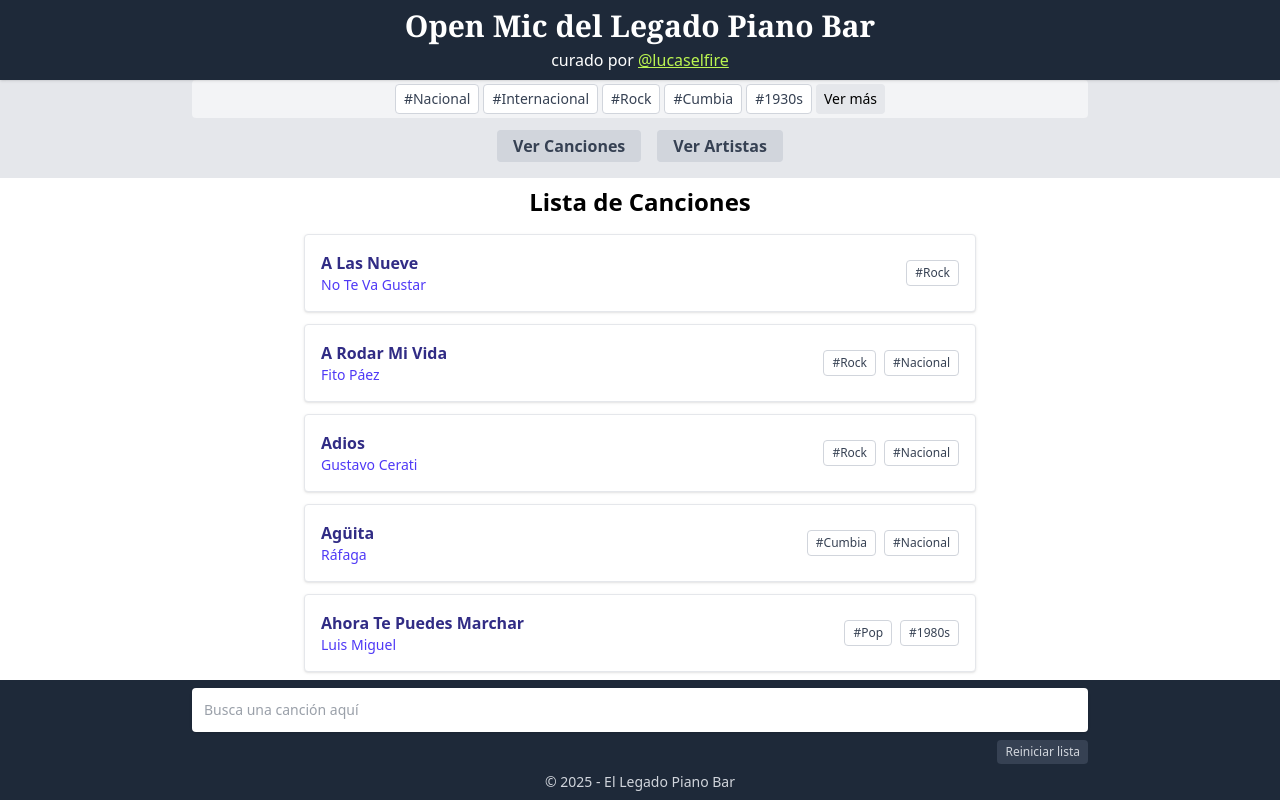
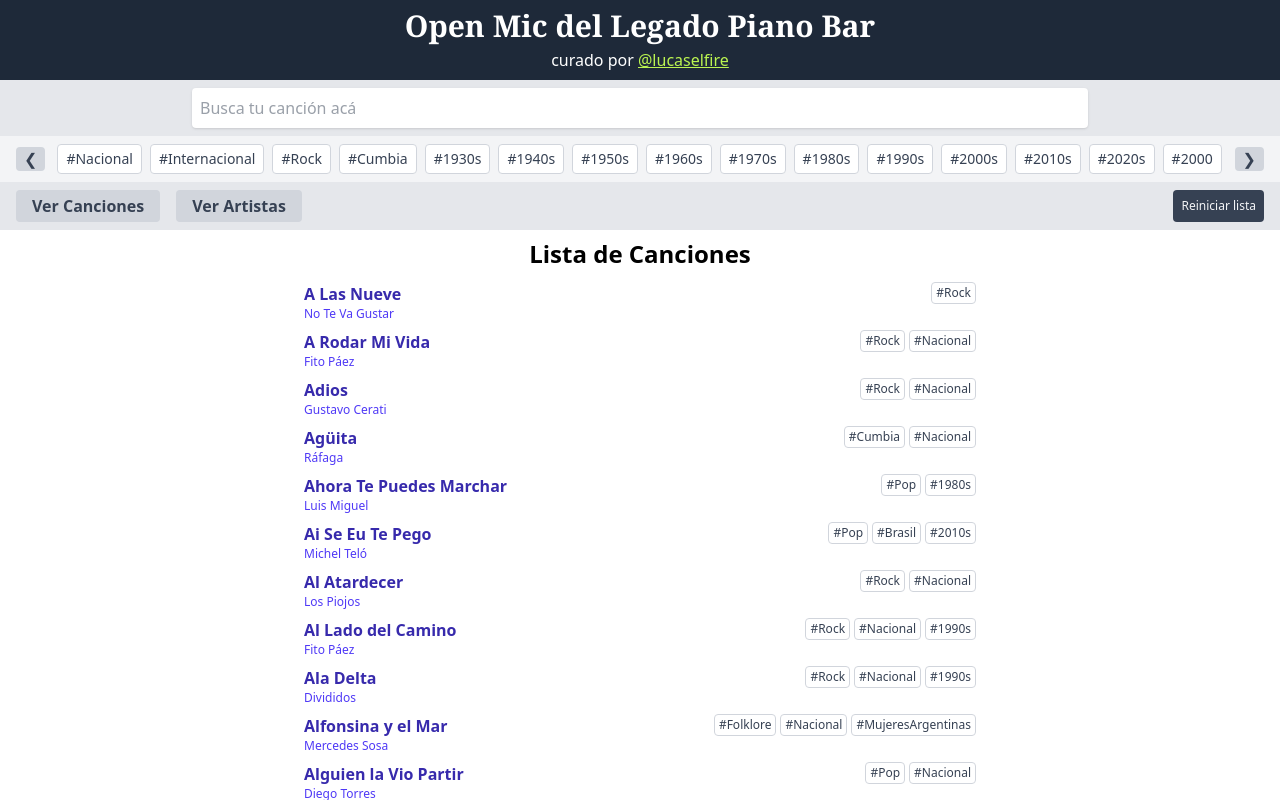
Before and after one commit to guilkuo/open-mic-legado-pianobar, a React (Vite) app: page / in a window 1280 px wide. Built offline with nearby package versions, Linux system fonts and the light colour scheme.

Commit message:
nueva version v3

```diff
--- a/src/componentes/SongCatalog.jsx
+++ b/src/componentes/SongCatalog.jsx
@@ -1,9 +1,4 @@
-import { useState, useMemo } from "react";
-
-//////////////////////////////////////////////////////////
-// Sólo movemos el input de búsqueda y el botón Reiniciar
-// al footer (sticky bottom). Resto igual.
-//////////////////////////////////////////////////////////
+import { useState, useEffect, useMemo, useRef } from "react";
 
 // Canciones con duplicados (los removemos)
 const rawSongs = [
@@ -1389,8 +1384,7 @@ const rawSongs = [
   { title: "Hoy", artist: "Gloria Estefan", tags: ["#Pop", "#Internacional", "#2000s"], lyricsUrl: "https://www.letras.com/gloria-estefan/461605/" },
   { title: "La Vida es un Carnaval", artist: "Celia Cruz", tags: ["#Salsa", "#Internacional", "#1990s"], lyricsUrl: "https://www.letras.com/celia-cruz/45950/" },
   { title: "Vos Sabés", artist: "Los Fabulosos Cadillacs", tags: ["#Ska", "#Nacional"], lyricsUrl: "https://www.letras.com/los-fabulosos-cadillacs/vos-sabes/" },
-  { title: "Un Beso y Una Flor", artist: "Nino Bravo", tags: ["#Pop", "#Internacional", "#1970s"], lyricsUrl: "https://www.letras.com/nino-bravo/662791/" }
-];
+  { title: "Un Beso y Una Flor", artist: "Nino Bravo", tags: ["#Pop", "#Internacional", "#1970s"], lyricsUrl: "https://www.letras.com/nino-bravo/662791/" }];
 
 function deduplicateSongs(arr) {
   const seen = new Set();
@@ -1409,7 +1403,7 @@ export default function SongCatalog() {
   // Textos en español
   const tituloPrincipal = "Open Mic del Legado Piano Bar";
   const subtituloCurado = "curado por";
-  const placeholderSearch = "Busca una canción aquí";
+  const placeholderSearch = "Busca tu canción acá";
   const textoNoResults = "Resultados de la búsqueda";
   const textoListaArtistas = "Lista de Artistas";
   const textoListaCanciones = "Lista de Canciones";
@@ -1424,8 +1418,11 @@ export default function SongCatalog() {
   const [view, setView] = useState("songs");
   const [artistFilter, setArtistFilter] = useState(null);
 
-  // Para la sección de “Ver más” en tags
-  const [showAllTags, setShowAllTags] = useState(false);
+  // Eliminamos "ver más" y "ver menos" en los tags – lo sustituimos por un carousel scrolleable
+  // (But if you want to keep them, you can combine approaches.)
+
+  // Botón "Volver arriba"
+  const [showBackToTop, setShowBackToTop] = useState(false);
 
   const songs = useMemo(() => deduplicateSongs(rawSongs), []);
 
@@ -1441,6 +1438,7 @@ export default function SongCatalog() {
     [songs]
   );
 
+  // Para manejar la "historia" (undo)
   function pushHistory() {
     setHistory((h) => [
       ...h,
@@ -1452,7 +1450,6 @@ export default function SongCatalog() {
       },
     ]);
   }
-
   function undo() {
     if (history.length > 0) {
       const last = history[history.length - 1];
@@ -1464,34 +1461,27 @@ export default function SongCatalog() {
     }
   }
 
-  // Reordenar las tags (mismo que antes).
+  // Reordenar las tags, priorizando #Nacional, #Internacional, etc.
   function tagPriority(tag) {
     const label = tag.replace("#", "");
     if (label === "Nacional") return "1";
     if (label === "Internacional") return "2";
     if (label === "Rock") return "3";
     if (label === "Cumbia") return "4";
-    const decadeMatch = label.match(/^\d{4}s$/);
+    const decadeMatch = label.match(/^(\d{4})s$/);
     if (decadeMatch) {
-      const decadeVal = parseInt(label, 10);
-      return "5_" + decadeVal;
+      return "5_" + decadeMatch[1];
     }
     return "6_" + label;
   }
 
   const sortedTags = useMemo(() => {
     return allTags.slice().sort((a, b) => {
-      const priA = tagPriority(a);
-      const priB = tagPriority(b);
-      if (priA < priB) return -1;
-      if (priA > priB) return 1;
-      return 0;
+      const pa = tagPriority(a);
+      const pb = tagPriority(b);
+      return pa.localeCompare(pb);
     });
   }, [allTags]);
-
-  // Se muestran ~5 en la primera vista
-  const canShowMore = sortedTags.length > 5;
-  const displayedTags = showAllTags ? sortedTags : sortedTags.slice(0, 5);
 
   // Reordenar la lista de artistas priorizando la cantidad de canciones.
   const filteredArtists = useMemo(() => {
@@ -1511,6 +1501,7 @@ export default function SongCatalog() {
     });
   }, [allArtists, selectedTag, songs]);
 
+  // Filtrar por search
   const isSearching = globalSearch.trim() !== "";
   const searchResults = useMemo(() => {
     const term = globalSearch.toLowerCase();
@@ -1524,6 +1515,7 @@ export default function SongCatalog() {
       .sort((a, b) => a.title.localeCompare(b.title));
   }, [songs, globalSearch]);
 
+  // Filtrado final de songs
   const filteredSongs = useMemo(() => {
     return songs
       .filter((s) => (!selectedTag ? true : s.tags.includes(selectedTag)))
@@ -1531,12 +1523,31 @@ export default function SongCatalog() {
       .sort((a, b) => a.title.localeCompare(b.title));
   }, [songs, selectedTag, artistFilter]);
 
+  // Mover scroll top
+  function handleGoTop() {
+    window.scrollTo({ top: 0, behavior: "smooth" });
+  }
+
+  // Detectar cuando scrolled
+  useEffect(() => {
+    function handleScroll() {
+      const scrolled = window.scrollY;
+      if (scrolled > 300) {
+        setShowBackToTop(true);
+      } else {
+        setShowBackToTop(false);
+      }
+    }
+    window.addEventListener("scroll", handleScroll);
+    return () => window.removeEventListener("scroll", handleScroll);
+  }, []);
+
+  // Funciones de UI
   function handleSearchFocus() {
     pushHistory();
     setSelectedTag(null);
     setArtistFilter(null);
   }
-
   function showArtists() {
     pushHistory();
     setView("artists");
@@ -1549,7 +1560,6 @@ export default function SongCatalog() {
     setSelectedTag(null);
     setArtistFilter(null);
   }
-
   function handleArtistClick(artist) {
     pushHistory();
     setArtistFilter(artist);
@@ -1557,7 +1567,6 @@ export default function SongCatalog() {
     setSelectedTag(null);
     setGlobalSearch("");
   }
-
   function handleSongArtistClick(artist) {
     pushHistory();
     setArtistFilter(artist);
@@ -1565,11 +1574,9 @@ export default function SongCatalog() {
     setSelectedTag(null);
     setGlobalSearch("");
   }
-
   function handleSongTitleClick() {
     // sin increment
   }
-
   function handleSongTagClick(tag) {
     pushHistory();
     setGlobalSearch("");
@@ -1577,6 +1584,7 @@ export default function SongCatalog() {
     setSelectedTag((prev) => (prev === tag ? null : tag));
   }
 
+  // Render principal
   let content;
   if (isSearching) {
     content = (
@@ -1605,10 +1613,24 @@ export default function SongCatalog() {
     );
   }
 
+  // Carousel de tags => container con scroll horizontal
+  const tagContainerRef = useRef(null);
+
+  function scrollTagsLeft() {
+    if (tagContainerRef.current) {
+      tagContainerRef.current.scrollBy({ left: -100, behavior: "smooth" });
+    }
+  }
+  function scrollTagsRight() {
+    if (tagContainerRef.current) {
+      tagContainerRef.current.scrollBy({ left: 100, behavior: "smooth" });
+    }
+  }
+
   return (
     <div className="h-screen flex flex-col overflow-hidden">
-      {/* Header sticky */}
-      <header className="sticky top-0 z-50 w-full py-2 px-2 text-center shadow bg-gray-800 text-white">
+      {/* Header (no sticky?), si lo deseas sticky top */}
+      <header className="w-full py-2 px-2 text-center shadow bg-gray-800 text-white">
         <h1 className="text-2xl md:text-3xl font-serif font-bold">
           {tituloPrincipal}
         </h1>
@@ -1625,22 +1647,43 @@ export default function SongCatalog() {
         </p>
       </header>
 
-      {/* Sección sticky con etiquetas + botones (pero NO el buscador) */}
-      <div className="sticky top-[3.2rem] z-40 bg-gray-200 w-full px-4">
-        {/* Sección de etiquetas */}
-        <div className="max-w-4xl mx-auto w-full mb-1 flex flex-wrap gap-1 justify-center bg-gray-100 p-1 rounded">
-          {displayedTags.map((tag, i) => {
+      {/* Buscador (debajo del header) */}
+      <div className="bg-gray-200 w-full px-4 py-2">
+        <div className="max-w-4xl mx-auto w-full bg-white p-2 rounded shadow-sm">
+          <input
+            type="text"
+            placeholder={placeholderSearch}
+            className="block w-full text-gray-700 bg-white focus:outline-none focus:ring-2 focus:ring-blue-500"
+            value={globalSearch}
+            onChange={(e) => setGlobalSearch(e.target.value)}
+            onFocus={handleSearchFocus}
+          />
+        </div>
+      </div>
+
+      {/* Sección de etiquetas estilo carrusel */}
+      <div className="bg-gray-100 px-4 py-2 flex items-center gap-2">
+        <button
+          className="px-2 bg-gray-300 text-gray-700 rounded hover:bg-gray-400"
+          onClick={scrollTagsLeft}
+        >
+          &#10094; {/* flecha izquierda */}
+        </button>
+        <div
+          ref={tagContainerRef}
+          className="flex-1 overflow-x-auto whitespace-nowrap scrollbar-hide"
+        >
+          {sortedTags.map((tag, idx) => {
             const isSelected = selectedTag === tag;
             const baseClass =
-              "text-sm font-medium px-2 py-1 rounded cursor-pointer transition border";
-            let bgClass =
-              " bg-white text-gray-700 border-gray-300 hover:bg-gray-50";
+              "inline-block text-sm font-medium mx-1 px-2 py-1 rounded cursor-pointer transition border";
+            let bgClass = " bg-white text-gray-700 border-gray-300 hover:bg-gray-50";
             if (isSelected) {
               bgClass = " bg-gray-300 text-gray-800 border-gray-300";
             }
             return (
               <span
-                key={i}
+                key={idx}
                 onClick={() => {
                   pushHistory();
                   setGlobalSearch("");
@@ -1653,28 +1696,17 @@ export default function SongCatalog() {
               </span>
             );
           })}
-          {/* Botón 'Ver más' si hay más de 5 tags, o 'Ver menos' si showAllTags === true */}
-          {canShowMore && (
-            !showAllTags ? (
+        </div>
         <button
-                className="text-sm px-2 py-1 rounded bg-gray-200 hover:bg-gray-300"
-                onClick={() => setShowAllTags(true)}
+          className="px-2 bg-gray-300 text-gray-700 rounded hover:bg-gray-400"
+          onClick={scrollTagsRight}
         >
-                Ver más
+          &#10095; {/* flecha derecha */}
         </button>
-            ) : (
-              <button
-                className="text-sm px-2 py-1 rounded bg-gray-200 hover:bg-gray-300"
-                onClick={() => setShowAllTags(false)}
-              >
-                Ver menos
-              </button>
-            )
-          )}
       </div>
 
       {/* Botones ver canciones / artistas */}
-        <div className="max-w-4xl mx-auto w-full mb-2 flex flex-wrap justify-center gap-4 p-2 bg-gray-200">
+      <div className="bg-gray-200 px-4 py-2 flex flex-wrap justify-center gap-4">
         <button
           onClick={() => {
             pushHistory();
@@ -1697,12 +1729,18 @@ export default function SongCatalog() {
         >
           {textoVerArtists}
         </button>
+        <button
+          className="px-2 py-1 ml-auto bg-gray-700 text-gray-100 text-xs rounded hover:bg-gray-600"
+          onClick={undo}
+        >
+          {textoReiniciar}
+        </button>
       </div>
-      </div>
-
-      {/* Contenido principal scrollable */}
-      <main className="flex-1 overflow-y-auto px-4 pb-2 pt-2">
+
+      {/* Contenido principal */}
+      <main className="flex-1 overflow-y-auto px-4 py-2 relative">
         {content}
+
         {selectedTag && (
           <div className="text-center mt-6">
             <button
@@ -1718,44 +1756,15 @@ export default function SongCatalog() {
         )}
       </main>
 
-      {/* Footer sticky, con el buscador y reiniciar */}
-      <footer className="sticky bottom-0 z-50 bg-gray-800 text-gray-200 w-full text-center text-sm flex flex-col items-center p-2 gap-2">
-        <div className="max-w-4xl w-full bg-white p-3 rounded shadow-sm">
-          <input
-            type="text"
-            placeholder={placeholderSearch}
-            className="block w-full text-gray-700 bg-white focus:outline-none focus:ring-2 focus:ring-blue-500"
-            value={globalSearch}
-            onChange={(e) => setGlobalSearch(e.target.value)}
-            onFocus={() => {
-              pushHistory();
-              setSelectedTag(null);
-              setArtistFilter(null);
-            }}
-          />
-        </div>
-
-        <div className="max-w-4xl w-full flex justify-end">
+      {/* Botón volver arriba, si scrolled */}
+      {showBackToTop && (
         <button
-            className="px-2 py-1 text-gray-300 bg-gray-700 rounded hover:bg-gray-600 text-xs"
-            onClick={() => {
-              if (history.length > 0) {
-                const last = history[history.length - 1];
-                setView(last.view);
-                setSelectedTag(last.selectedTag);
-                setGlobalSearch(last.globalSearch);
-                setArtistFilter(last.artistFilter);
-                setHistory((h) => h.slice(0, -1));
-              }
-            }}
+          className="fixed bottom-14 right-4 z-50 bg-blue-600 text-white px-3 py-2 rounded shadow-md hover:bg-blue-700"
+          onClick={handleGoTop}
         >
-            {textoReiniciar}
+          Volver Arriba
         </button>
-        </div>
-        <div className="text-gray-300">
-          &copy; 2025 - El Legado Piano Bar
-        </div>
-      </footer>
+      )}
     </div>
   );
 }
@@ -1763,8 +1772,8 @@ export default function SongCatalog() {
 function SearchResultsSection({ results, textoNoResults, onArtistClick, onSongClick }) {
   return (
     <div>
-      <h2 className="text-2xl font-bold mb-4 text-center">{textoNoResults}</h2>
-      <ul className="w-full max-w-2xl mx-auto space-y-3">
+      <h2 className="text-2xl font-bold mb-2 text-center">{textoNoResults}</h2>
+      <ul className="w-full max-w-2xl mx-auto">
         {results.map((song, idx) => (
           <SongItem
             key={idx}
@@ -1781,16 +1790,17 @@ function SearchResultsSection({ results, textoNoResults, onArtistClick, onSongCl
 function ArtistsSection({ artists, onArtistClick }) {
   return (
     <div className="flex flex-col items-center w-full">
-      <h2 className="text-2xl font-bold mb-4">Lista de Artistas</h2>
-      <ul className="w-full md:w-2/3 space-y-2">
+      <h2 className="text-2xl font-bold mb-2">Lista de Artistas</h2>
+      <ul className="w-full md:w-2/3">
         {artists.map((artist, index) => (
           <li
             key={index}
-            className="bg-white border border-gray-200 p-3 rounded shadow-sm hover:shadow-md transition"
+            // Eliminamos contenedores grandes, un simple border-b
+            className="text-sm text-gray-800 py-1 border-b border-gray-200"
           >
             <button
               onClick={() => onArtistClick(artist)}
-              className="text-lg font-medium text-indigo-800 hover:underline"
+              className="text-base font-medium text-indigo-800 hover:underline"
             >
               {artist}
             </button>
@@ -1804,8 +1814,9 @@ function ArtistsSection({ artists, onArtistClick }) {
 function SongsSection({ songs, onArtistClick, onSongClick, onTagClick }) {
   return (
     <div className="flex flex-col items-center w-full">
-      <h2 className="text-2xl font-bold mb-4">Lista de Canciones</h2>
-      <ul className="w-full max-w-2xl space-y-3">
+      <h2 className="text-2xl font-bold mb-2">Lista de Canciones</h2>
+      {/* Usamos un contenedor <ul> normal */}
+      <ul className="w-full max-w-2xl">
         {songs.map((song, index) => (
           <SongItem
             key={index}
@@ -1821,12 +1832,12 @@ function SongsSection({ songs, onArtistClick, onSongClick, onTagClick }) {
 }
 
 function SongItem({ song, onArtistClick, onSongClick, onTagClick }) {
+  // Menos espacio => un simple li con border-b
   function handleTitleClick() {
     if (onSongClick) {
       onSongClick(song.title);
     }
   }
-
   function handleTag(tag) {
     if (onTagClick) {
       onTagClick(tag);
@@ -1834,34 +1845,30 @@ function SongItem({ song, onArtistClick, onSongClick, onTagClick }) {
   }
 
   return (
-    <li className="bg-white text-gray-800 border border-gray-200 p-4 rounded shadow-sm hover:shadow-md transition flex items-center justify-between">
+    <li className="py-1 text-sm flex justify-between items-start">
       <div>
         <a
           href={song.lyricsUrl}
           target="_blank"
           rel="noopener noreferrer"
-          className="text-base font-semibold text-indigo-900 hover:underline"
           onClick={handleTitleClick}
+          className="text-base font-semibold text-indigo-800 hover:underline"
         >
           {song.title}
         </a>
-        <span
-          className="block text-sm text-indigo-600 cursor-pointer hover:underline"
-          onClick={() => {
-            if (onArtistClick) {
-              onArtistClick(song.artist);
-            }
-          }}
+        <div
+          onClick={() => onArtistClick && onArtistClick(song.artist)}
+          className="text-xs text-indigo-600 cursor-pointer hover:underline"
         >
           {song.artist}
-        </span>
         </div>
-      <div className="flex flex-wrap gap-2 justify-end ml-2">
+      </div>
+      <div className="flex flex-wrap justify-end ml-2">
         {song.tags.map((tag, i) => (
           <span
             key={i}
             onClick={() => handleTag(tag)}
-            className="text-xs font-medium text-gray-700 bg-white border border-gray-300 px-2 py-1 rounded cursor-pointer hover:bg-gray-100"
+            className="text-xs font-medium text-gray-700 border border-gray-300 px-1 py-0.5 rounded cursor-pointer hover:bg-gray-100 ml-1"
           >
             {tag}
           </span>
@@ -1871,7 +1878,7 @@ function SongItem({ song, onArtistClick, onSongClick, onTagClick }) {
   );
 }
 
-// (Test no changed)
+// Test no changed
 export function testSongCatalog() {
   if (!Array.isArray(rawSongs)) {
     throw new Error("rawSongs is not an array");
```
Lines whose indentation alone changed are shown as unchanged.
